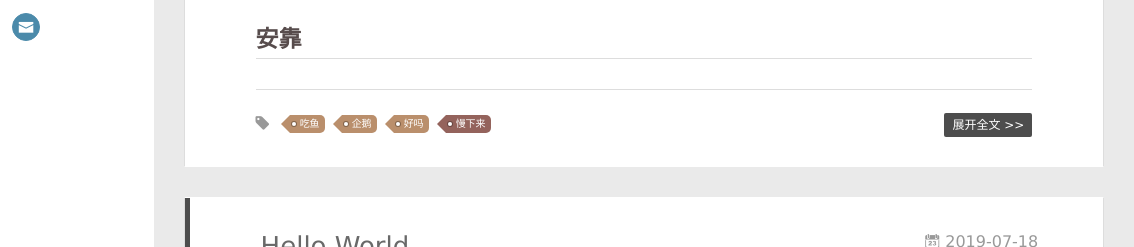
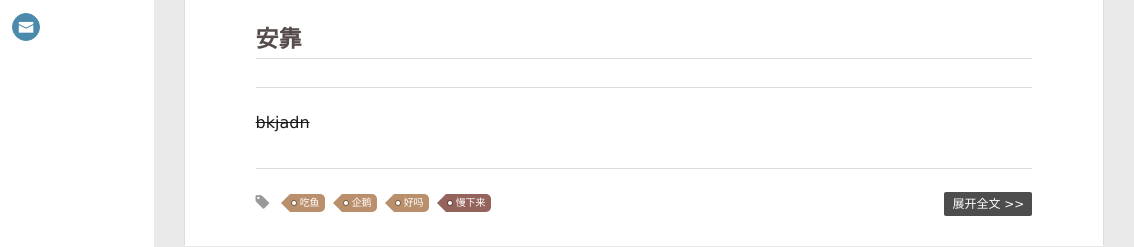
Before and after one commit to Sfixy/Sfixy.github.io, a plain HTML site: page index.html in a window 1280 px wide. Shown: the part 553-800 px from the top of the page, 146-1280 px from the left. Drawn offline with Linux system fonts and the light colour scheme.

Commit message:
Site updated: 2019-07-18 21:45:35

```diff
--- a/index.html
+++ b/index.html
@@ -239,7 +239,9 @@
 
         <p>大话数据结构</p>
 <h1 id="iOS承担了参加"><a href="#iOS承担了参加" class="headerlink" title="iOS承担了参加"></a>iOS承担了参加</h1><p>时的那份进口发动机李登辉时间了解到浪费精力精力啦的<br> 速度快离开房间看电视 离开来得及了就考虑如何看拉萨大家 金克拉撒旦哈数据库是看得见啊‘<br>  jksdn klsfh sj lsj </p>
-<h2 id="安靠"><a href="#安靠" class="headerlink" title="安靠"></a>安靠</h2>
+<h2 id="安靠"><a href="#安靠" class="headerlink" title="安靠"></a>安靠</h2><hr>
+<p><del>bkjadn</del></p>
+
 
 
 
```
Also changed, not shown: 2019/07/18/测试/index.html (+7 -5 lines).
